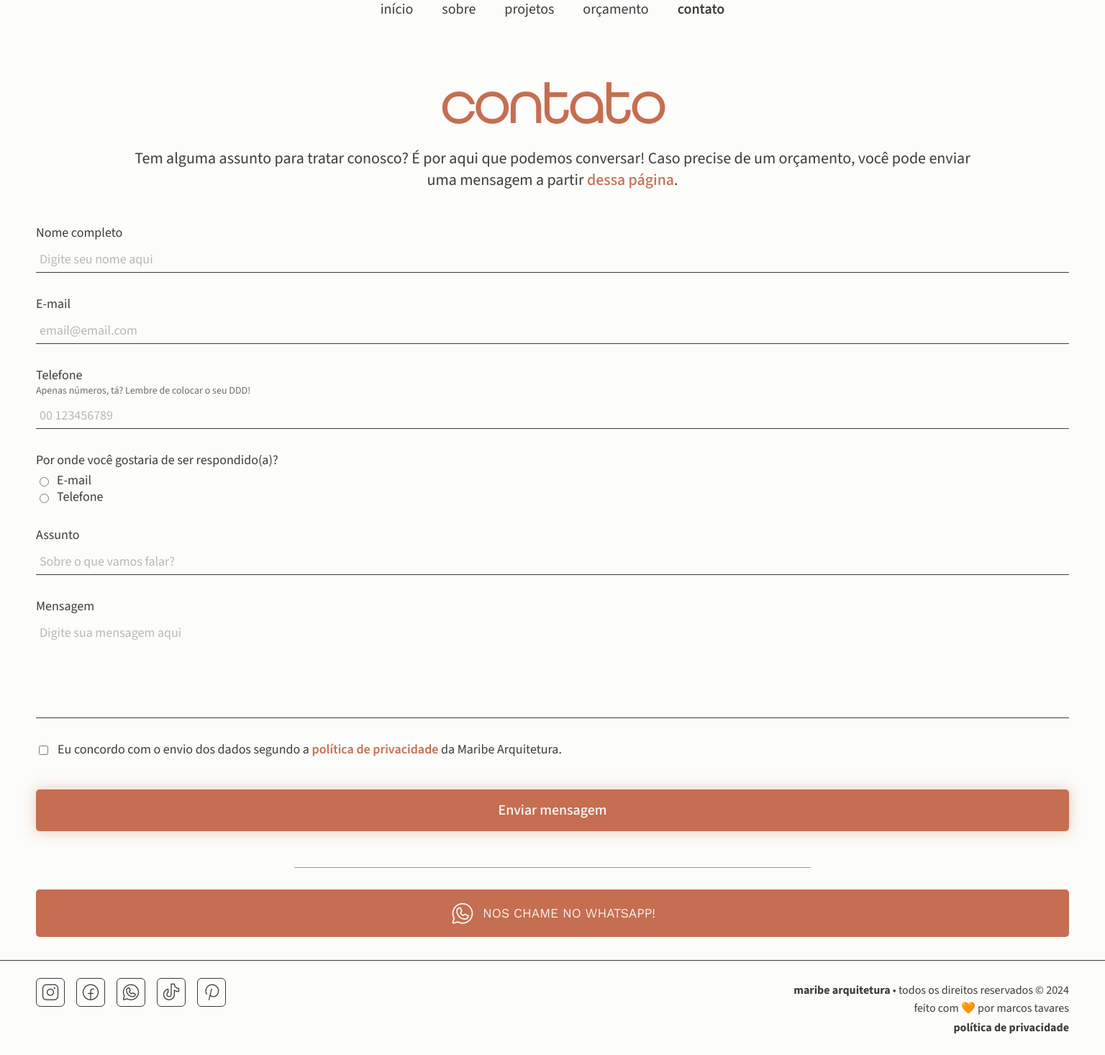
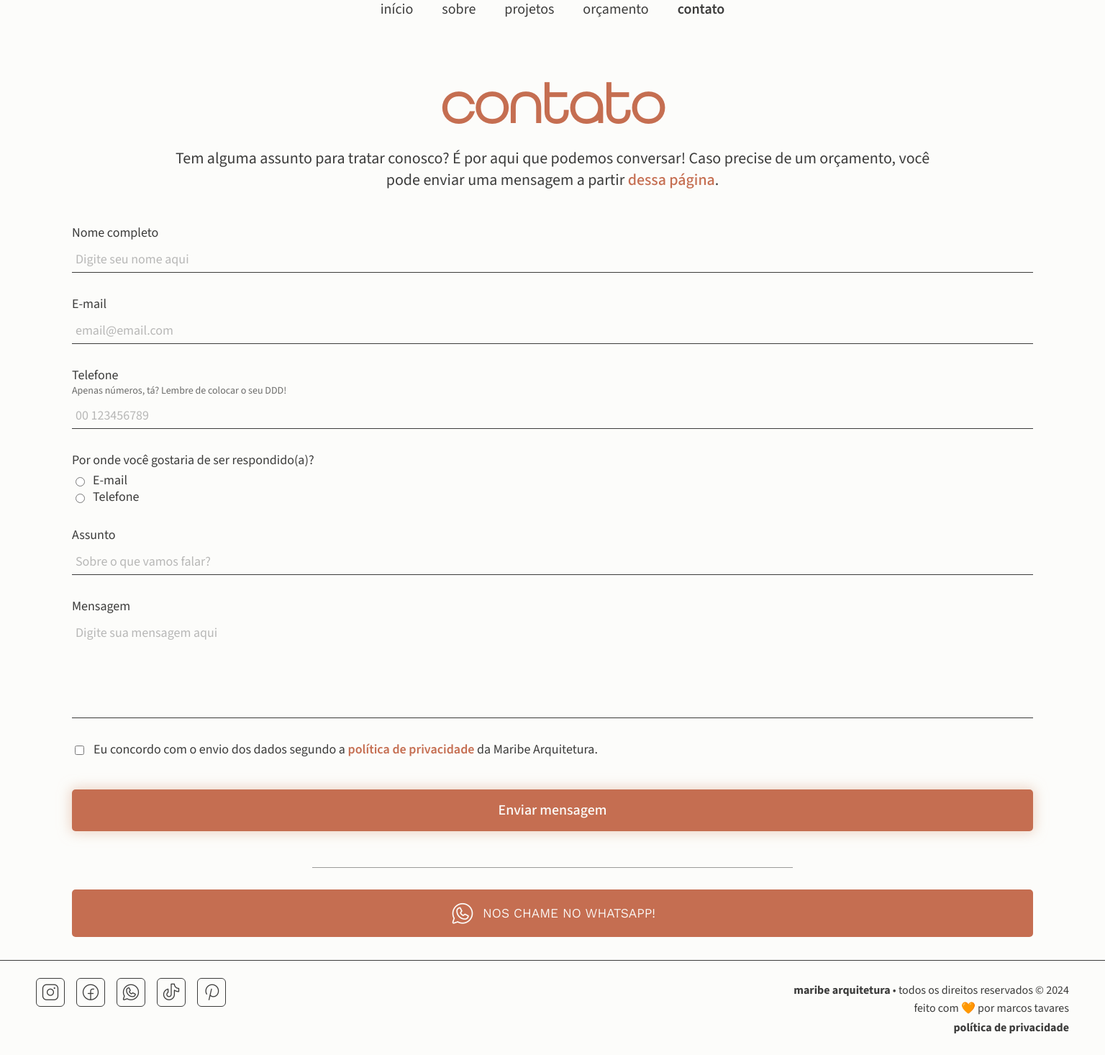
Before and after one commit to mjtavrs/maribe-development, a PHP site: page /contato.html in a window 1536 px wide. Shown: the part 288-1754 px from the top of the page at 72% size. Run offline with PHP 8.4, Linux system fonts and the light colour scheme; style sheets or scripts are compiled from the project's sources.

Commit message:
feat: Create the laptop version of the sharedStyling.scss

```diff
--- a/styles/shared/sharedStyling.css
+++ b/styles/shared/sharedStyling.css
@@ -34,4 +34,9 @@ a {
   body main {
     padding: 0 50px;
   }
+}
+@media screen and (min-width: 1366px) {
+  body main {
+    padding: 0 100px;
+  }
 }/*# sourceMappingURL=sharedStyling.css.map */
--- a/styles/shared/sharedStyling.scss
+++ b/styles/shared/sharedStyling.scss
@@ -45,3 +45,11 @@ a {
         }
     }
 }
+
+@media screen and (min-width: 1366px) {
+    body {
+        main {
+            padding: 0 100px;
+        }
+    }
+}
```
Also changed, not shown: 1 other file.
